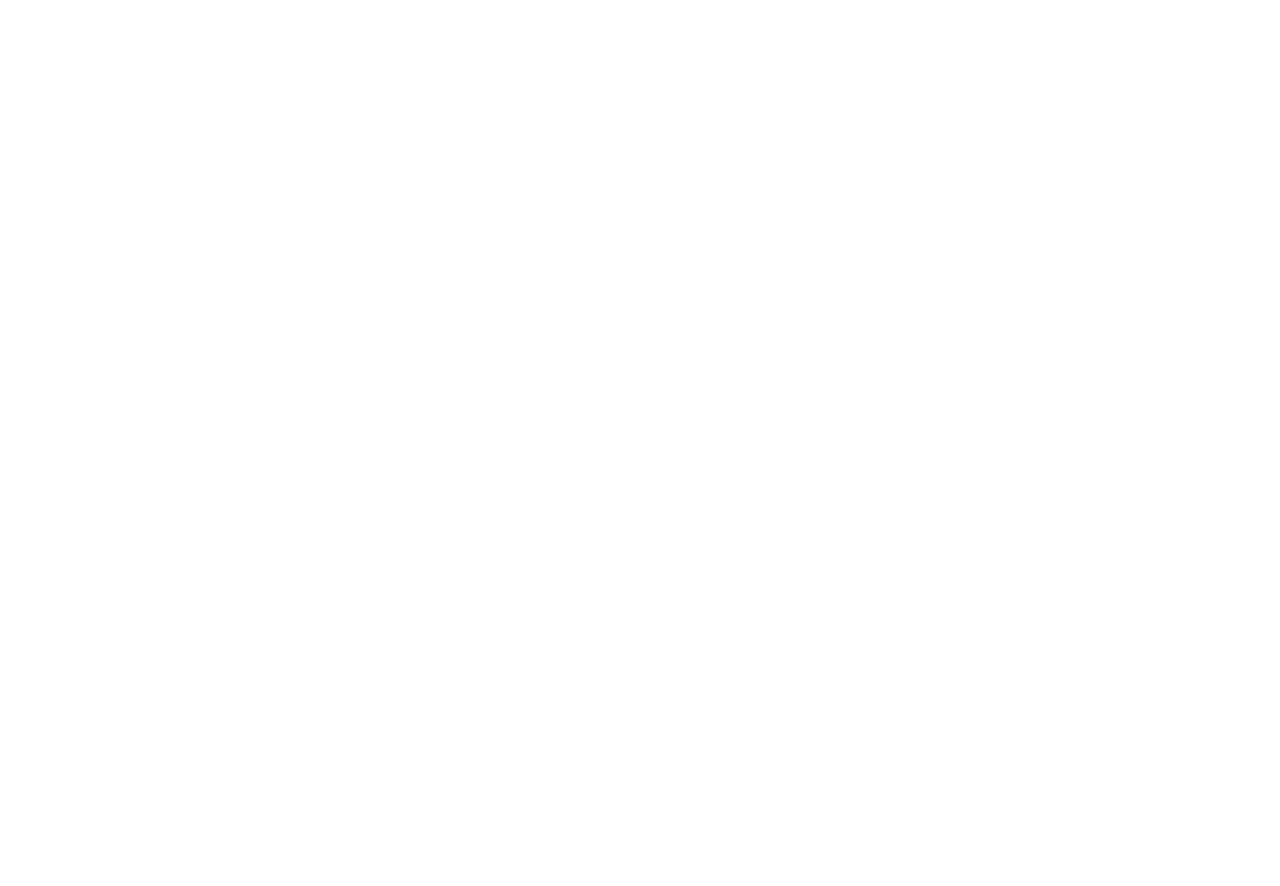
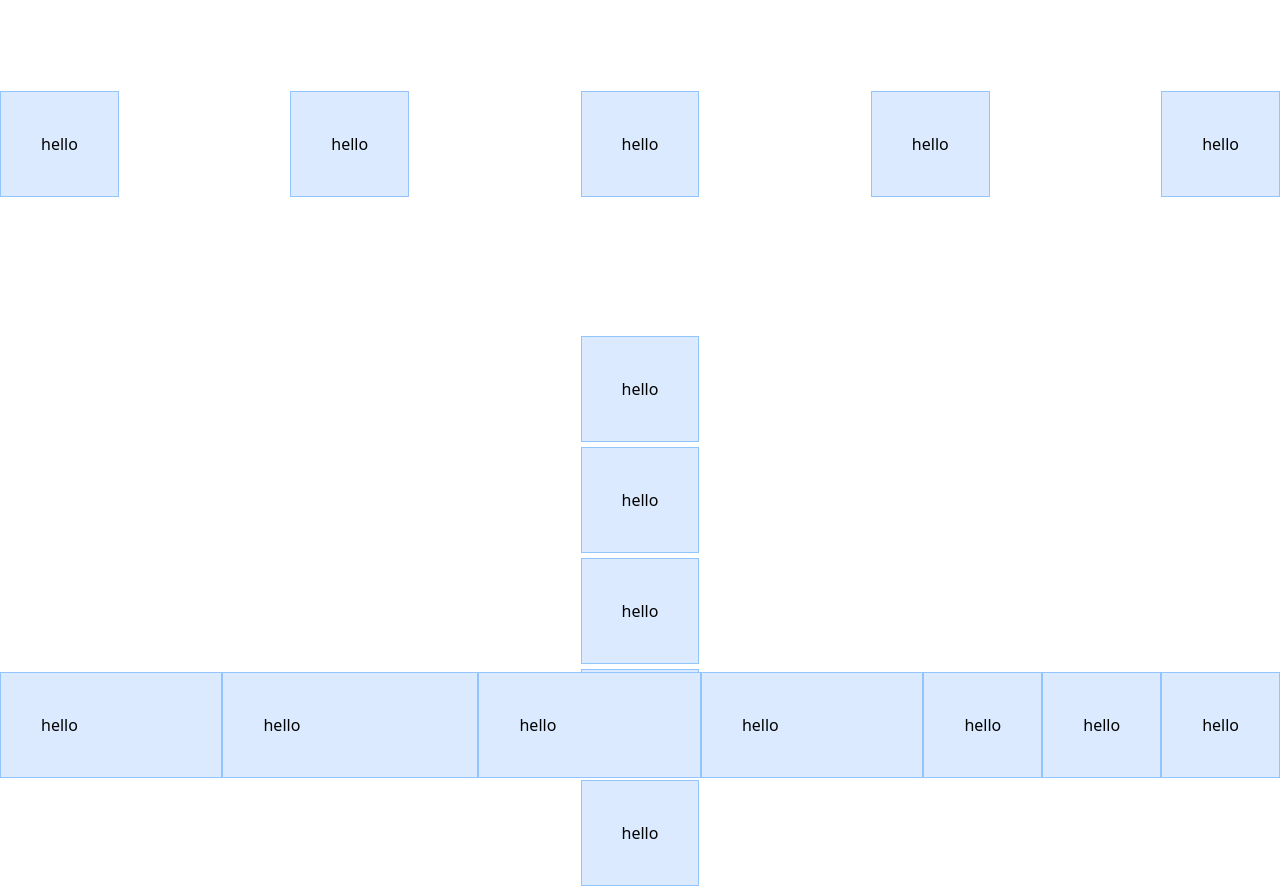
Before and after one commit to alziani/tailwind-css-with-traversy-media, a plain HTML site: page 13-flex/index.html in a window 1280 px wide. Before the commit the page ends 800 px from the top, so only its background shows below. Drawn offline with nearby package versions, Linux system fonts and the light colour scheme.

Commit message:
tailwind css with traversey media

```diff
--- a/13-flex/index.html
+++ b/13-flex/index.html
@@ -9,10 +9,35 @@
   </head>
   <body>
     <!-- Flex and alignment -->
-
+    <div class="flex  flex-wrap items-center justify-between h-72 w-full">
+      <div class="p-10 border border-blue-300 bg-blue-100">hello</div>
+      <div class="p-10 border border-blue-300 bg-blue-100">hello</div>
+      <div class="p-10 border border-blue-300 bg-blue-100">hello</div>
+      <div class="p-10 border border-blue-300 bg-blue-100">hello</div>
+     <div class="p-10 border border-blue-300 bg-blue-100">hello</div>
+    </div>
+    <br/>
+    <br/>
     <!-- Flex Column, Gap and Order -->
-
+    <div class="flex gap-[5px] flex-col  items-center justify-between h-72 w-full">
+      <div class="p-10 border border-blue-300 bg-blue-100">hello</div>
+      <div class="p-10 border border-blue-300 bg-blue-100">hello</div>
+      <div class="p-10 border border-blue-300 bg-blue-100">hello</div>
+      <div class="p-10 border border-blue-300 bg-blue-100">hello</div>
+     <div class="p-10 border border-blue-300 bg-blue-100">hello</div>
+    </div>
+    <br/>
+    <br/>
     <!-- Grow and shrink -->
+    <div class="flex w-full bg-gray-100 ">
+      <div class="flex-initial w-64 p-10 border border-blue-300 bg-blue-100">hello</div>
+      <div class="flex-none w-64 p-10 border border-blue-300 bg-blue-100">hello</div>
+      <div class="w-64 p-10 border border-blue-300 bg-blue-100">hello</div>
+      <div class="w-64 p-10 border border-blue-300 bg-blue-100">hello</div>
+     <div class="p-10 border border-blue-300 bg-blue-100">hello</div>
+     <div class="p-10 border border-blue-300 bg-blue-100">hello</div>
+     <div class="p-10 border border-blue-300 bg-blue-100">hello</div>
+    </div>
   </body>
 </html>
 
@@ -26,11 +51,11 @@
     -->
 
 <!--
-      items-start	align-items: flex-start;
-      items-end	align-items: flex-end;
-      items-center	align-items: center;
-      items-baseline	align-items: baseline;
-      items-stretch	align-items: stretch;
+      items-start	        align-items: flex-start;
+      items-end	          align-items: flex-end;
+      items-center       	align-items: center;
+      items-baseline     	align-items: baseline;
+      items-stretch	      align-items: stretch;
      -->
 
 <!-- Flex Direction
```
Also changed, not shown: 11-breakpoints/index.html (+11 -1 lines), 12-columns/index.html (+6 -0 lines).
